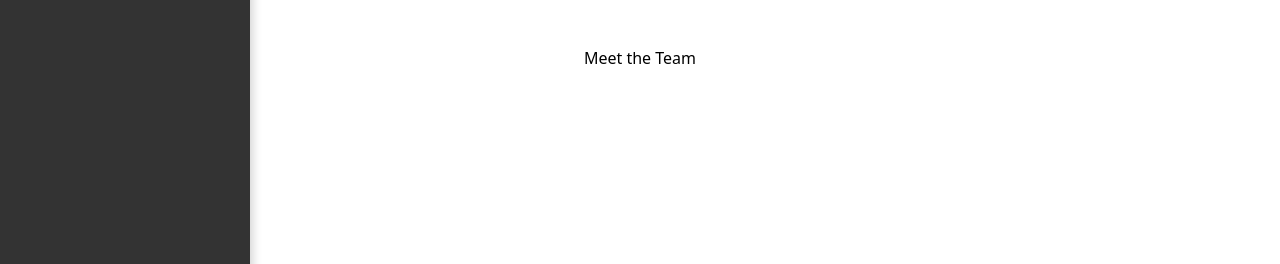
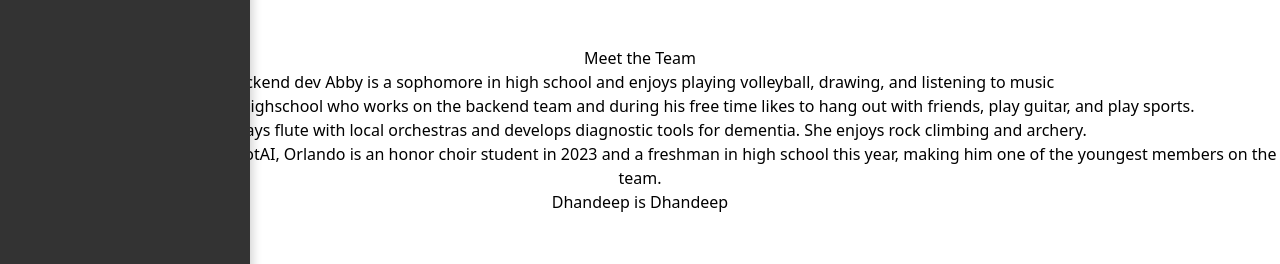
Before and after one commit to dhand33p/AImusicQA, a React (Vite) app in the folder frontend-new/app/: page /about in a window 1280 px wide. Shown: the part 494-758 px from the top of the page. Built offline with nearby package versions, Linux system fonts and the light colour scheme.

Commit message:
added team info

```diff
--- a/frontend-new/app/src/pages/about.jsx
+++ b/frontend-new/app/src/pages/about.jsx
@@ -5,7 +5,15 @@ function About() {
         <div>
         <div><Header/></div>
         <div className='container text-section'>
-            <h2>Meet the Team</h2>
+            <h2 className='mt4'>Meet the Team</h2>
+            <ul>
+                    <li>Backend dev Abby is a sophomore in high school and enjoys playing volleyball, drawing, and listening to music</li>
+                    <li>Om is a freshman in highschool who works on the backend team and during his free time likes to hang out with friends, play guitar, and play sports.</li>
+                    <li>Andi plays flute with local orchestras and develops diagnostic tools for dementia. She enjoys rock climbing and archery.</li>
+                    <li>As the front-end designer for SpotAI, Orlando is an honor choir student in 2023 and a freshman in high school this year, making him one of the youngest members on the team.</li>
+                    <li>Dhandeep is Dhandeep</li>
+
+                </ul>
         </div>
         </div>
     );
```
